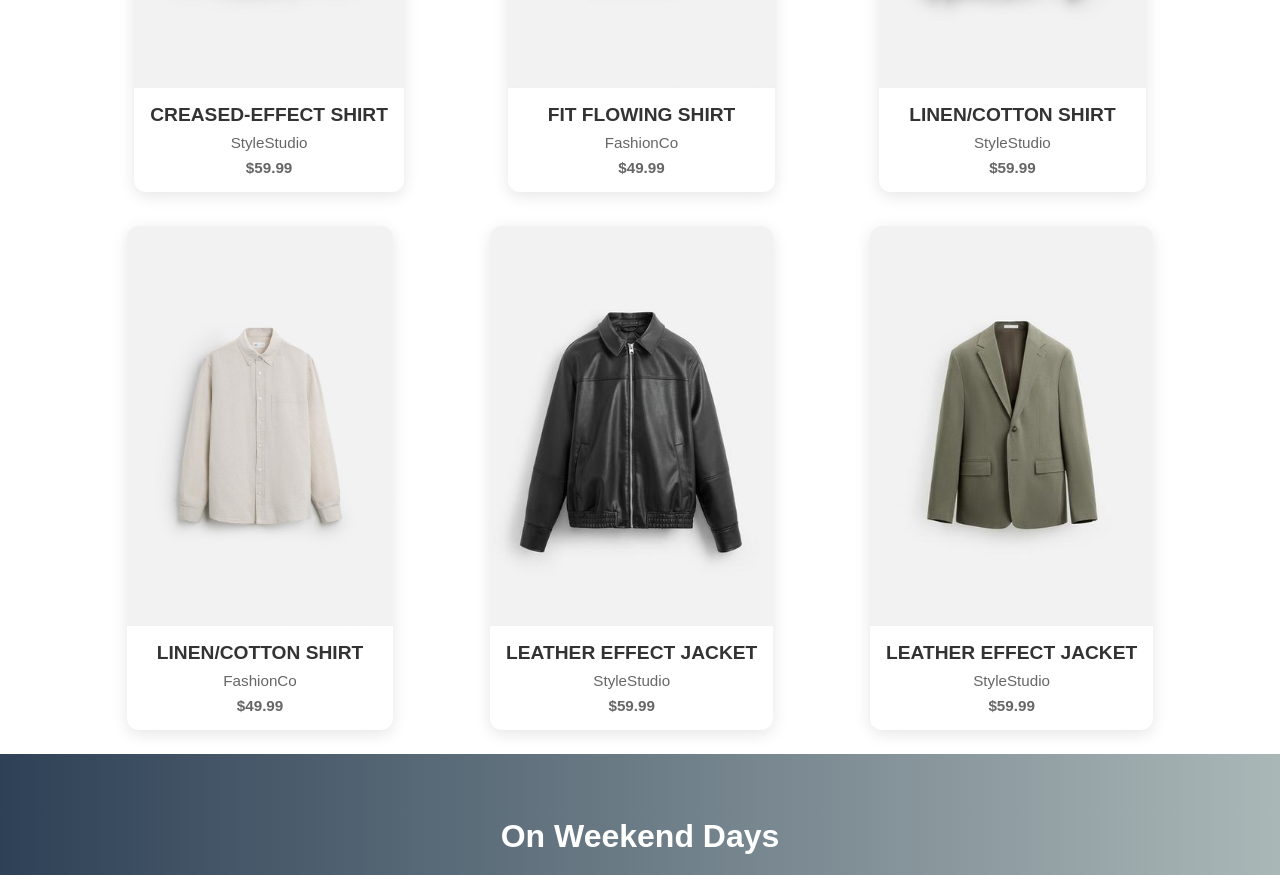
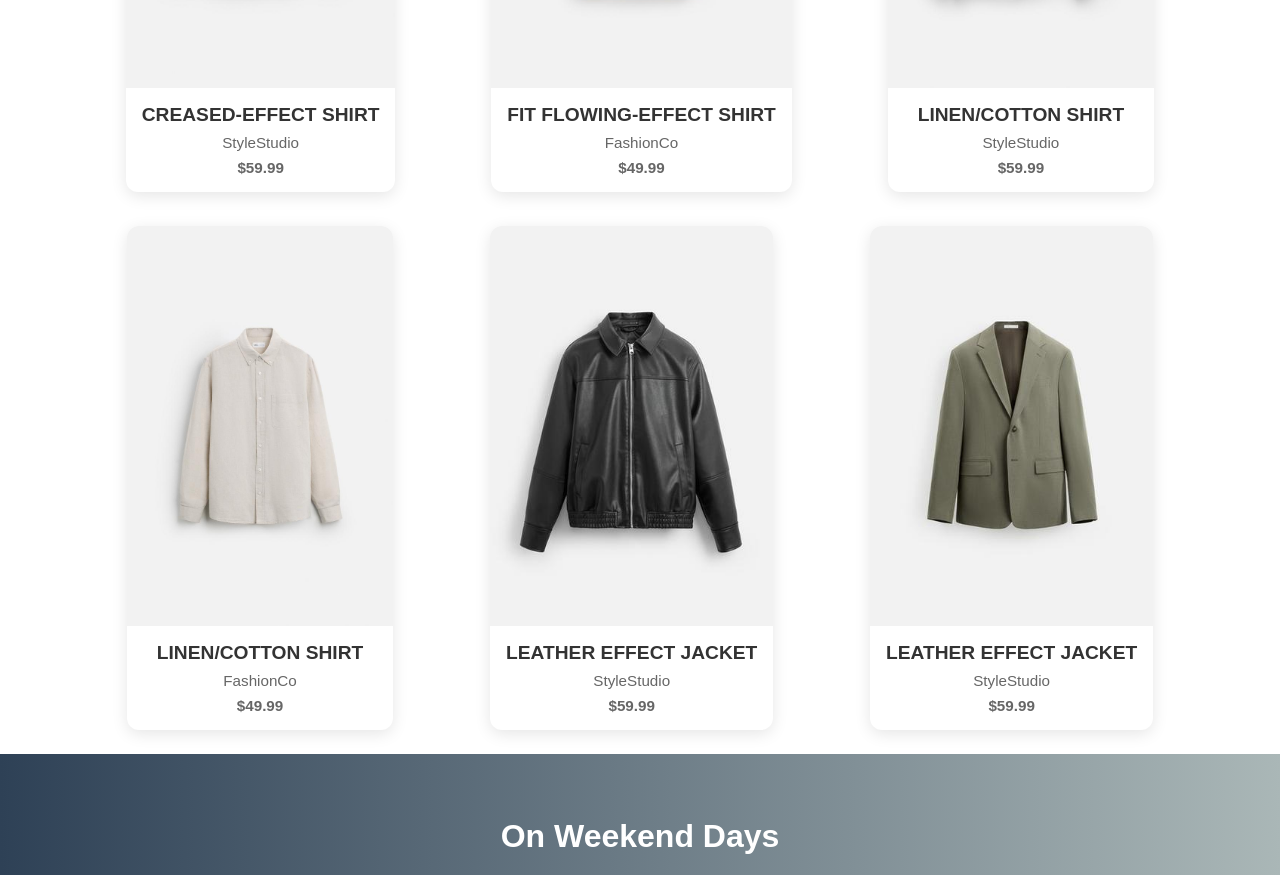
Before and after one commit to harshitxarc/react-ecommerce, a React (Vite) app in the folder frontend/: page / in a window 1280 px wide. Shown: the part 1728-2603 px from the top of the page. Built offline with nearby package versions, Linux system fonts and the light colour scheme.

Commit message:
card data modify

```diff
--- a/frontend/src/Data.js
+++ b/frontend/src/Data.js
@@ -46,7 +46,7 @@ const products = [
     },
     {
         id: 5,
-        title: "FIT FLOWING SHIRT",
+        title: "FIT FLOWING-EFFECT SHIRT",
         image: "/Products/f5.jpg",
         company: "FashionCo",
         price: "$49.99",
```
